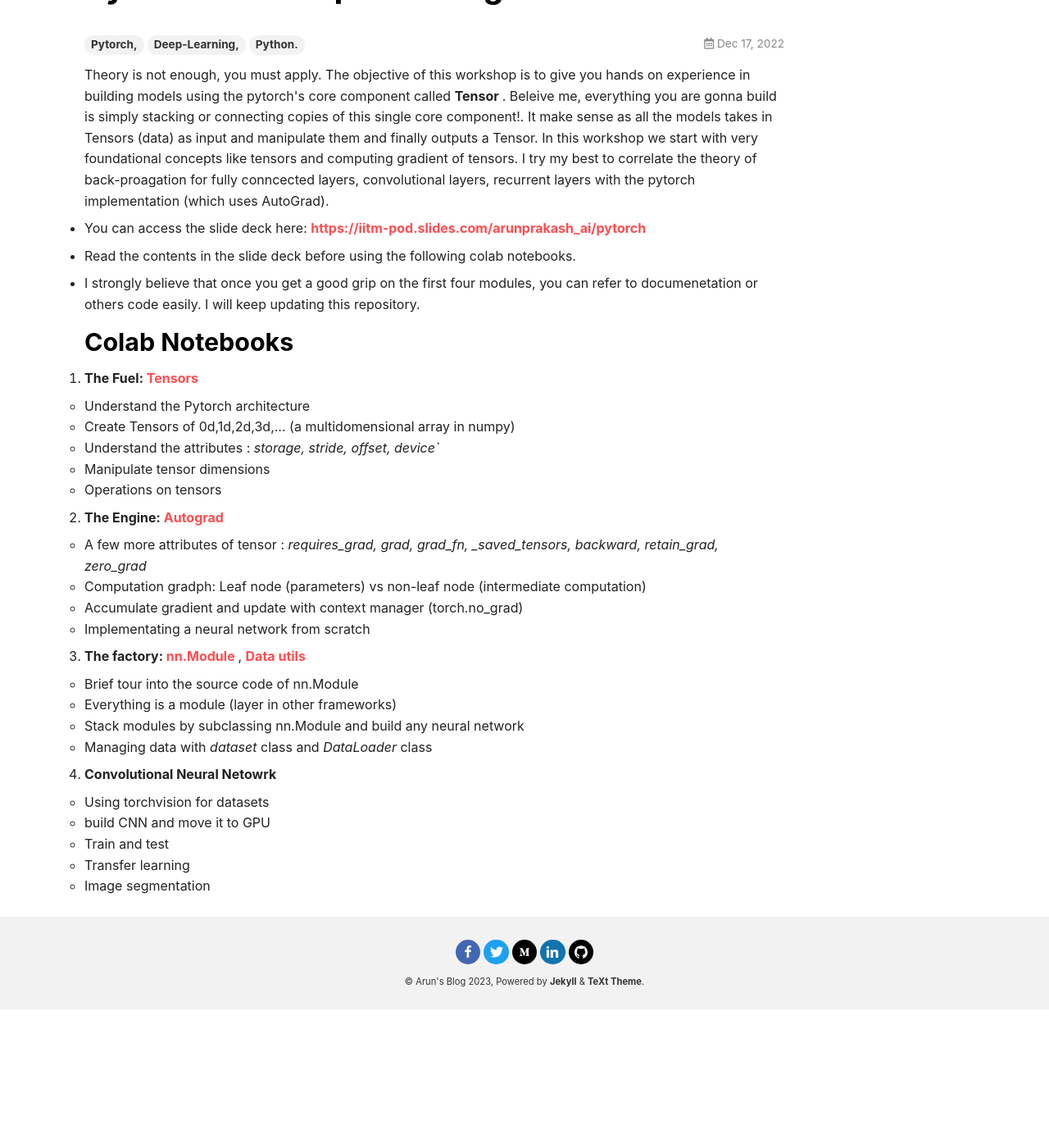
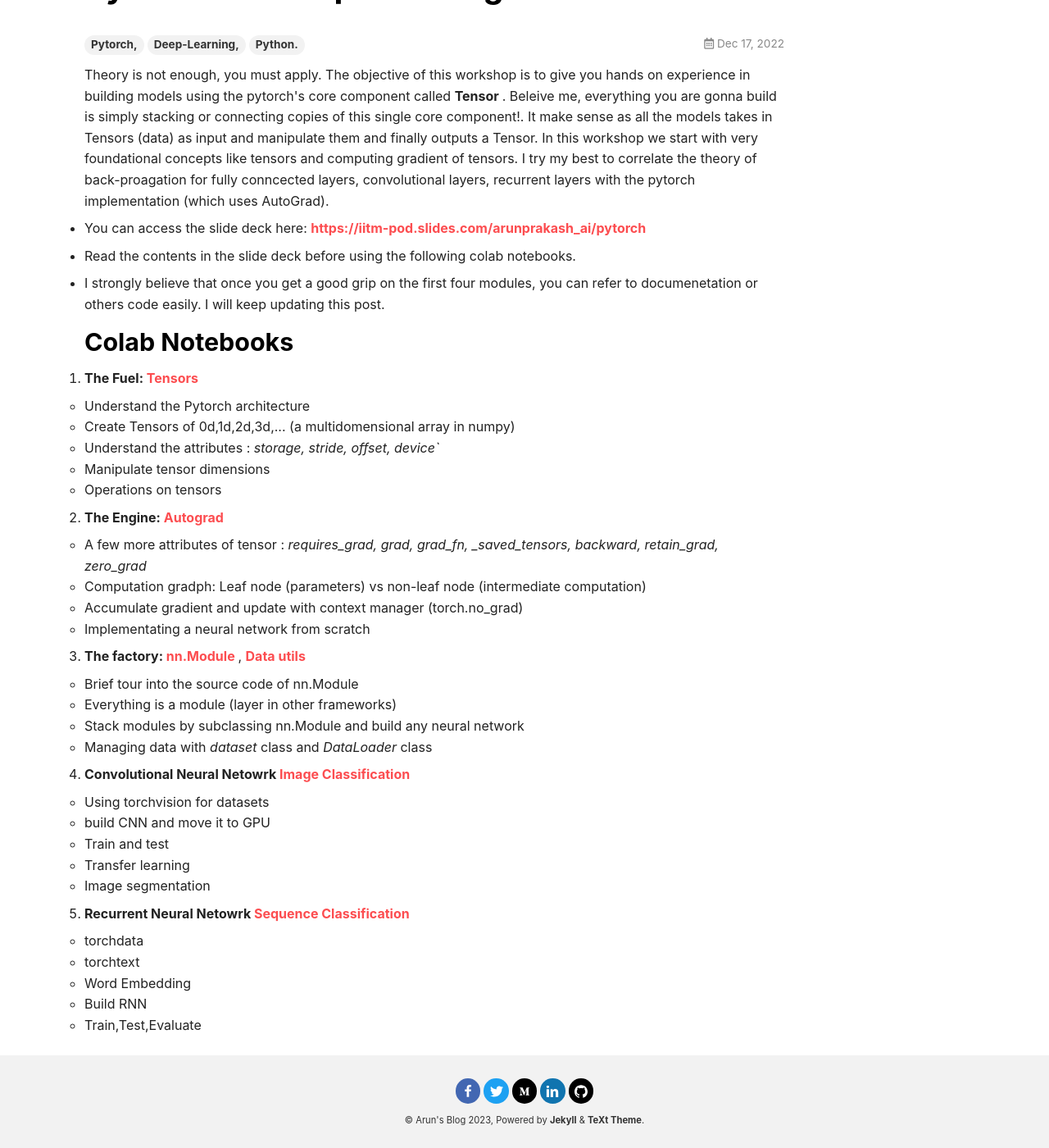
Before and after one commit to Arunprakash-A/Arunprakash-a.github.io, a Jekyll site: the page built from _posts/2022-12-17-Deep-Learning-Models-Pytorch.md, in a window 1280 px wide and 1400 px high, scrolled down 177 px. Shown: the whole window at 82% size. Built offline with Jekyll 4.4.1, drawn with Linux system fonts in a browser that asks for light colours; nearby versions of some CDN libraries; comment, search, counter and statistics services are not loaded; before the commit the page ends 1408 px from its top, so only the background shows below that.

Commit message:
Post update

```diff
--- a/_posts/2022-12-17-Deep-Learning-Models-Pytorch.md
+++ b/_posts/2022-12-17-Deep-Learning-Models-Pytorch.md
@@ -11,7 +11,7 @@ comment: true
  <ul>
  <li> <p> You can access the slide deck here: <a href="https://iitm-pod.slides.com/arunprakash_ai/pytorch"> https://iitm-pod.slides.com/arunprakash_ai/pytorch </a> </p> </li>
  <li> <p>  Read the contents in the slide deck before using the following colab notebooks. </p> </li>
- <li> <p>  I strongly believe that once you get a good grip on the first four modules, you can refer to documenetation or others code easily. I will keep updating this repository.</p> </li>
+ <li> <p>  I strongly believe that once you get a good grip on the first four modules, you can refer to documenetation or others code easily. I will keep updating this post.</p> </li>
  </ul>
 
  <h2> Colab Notebooks </h2>
@@ -45,7 +45,7 @@ comment: true
     </ul>
     </li>
 
- <li> <p> <strong>   Convolutional Neural Netowrk   </strong> </p>
+ <li> <p> <strong>   Convolutional Neural Netowrk   </strong> <a href="https://colab.research.google.com/drive/1M9ha7mZ-42UKUFZGee5QeKHbdNoo3U51?usp=sharing">Image Classification </a></p>
      <ul>
         <li> Using torchvision for datasets </li>
         <li> build CNN and move it to GPU </li>
@@ -54,5 +54,14 @@ comment: true
         <li> Image segmentation </li>
     </ul>
     </li>
+  <li> <p> <strong>   Recurrent Neural Netowrk   </strong> <a href="https://colab.research.google.com/drive/1OAraEdQfr_rhXGeANZ83v5gJ4Kt14aAr?usp=sharing">Sequence Classification </a></p>
+     <ul>
+        <li> torchdata </li>
+        <li> torchtext </li>
+        <li> Word Embedding</li>
+        <li> Build RNN </li>
+        <li> Train,Test,Evaluate </li>
+    </ul>
+    </li>
 
   </ol>
```
